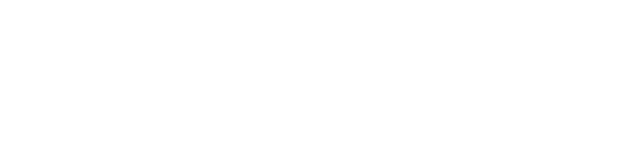
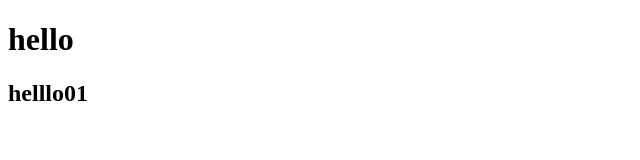
Before and after one commit to adinesh-24/whytap, a plain HTML site: page index.html in a window 1280 px wide. Shown: the whole page, without its empty margins (0-640 px from the left). Drawn offline with Linux system fonts and the light colour scheme.

Commit message:
style.css push

```diff
--- a/index.html
+++ b/index.html
@@ -6,6 +6,7 @@
     <title>Document</title>
 </head>
 <body>
-
+    <h1>hello</h1>
+    <h2>helllo01</h2>
 </body>
 </html>
--- /dev/null
+++ b/style.css
@@ -0,0 +1,3 @@
+h1{
+    color: red;
+}
```
